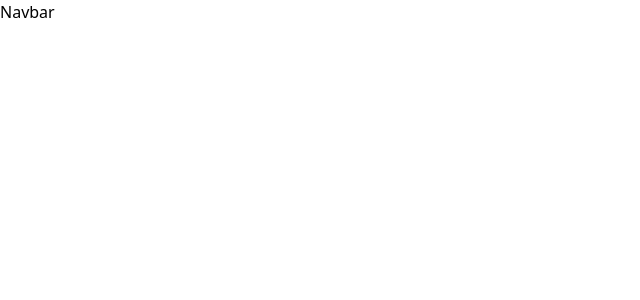
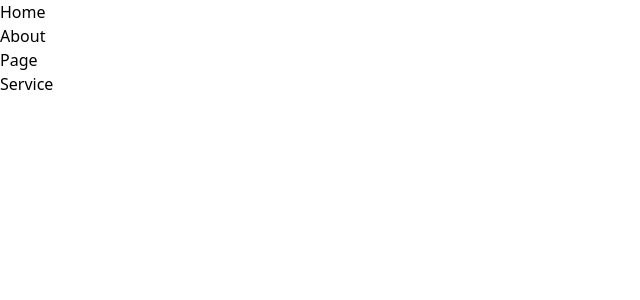
Before and after one commit to shohanurlion/github-test, a React (Vite) app: page / in a window 1280 px wide. Shown: the top 300 px of the page, without its empty margins (0-640 px from the left). Built offline with nearby package versions, Linux system fonts and the light colour scheme.

Commit message:
Navbar chang

```diff
--- a/src/Components/NavBar/Navbar.jsx
+++ b/src/Components/NavBar/Navbar.jsx
@@ -2,7 +2,16 @@ import React from 'react'
 
 const Navbar = () => {
   return (
-    <div>Navbar</div>
+   <>
+  <div>
+    <ul className='flex gap-x-5'>
+      <li>Home</li>
+      <li>About</li>
+      <li>Page</li>
+      <li>Service</li>
+    </ul>
+  </div>
+   </>
   )
 }
 
```
